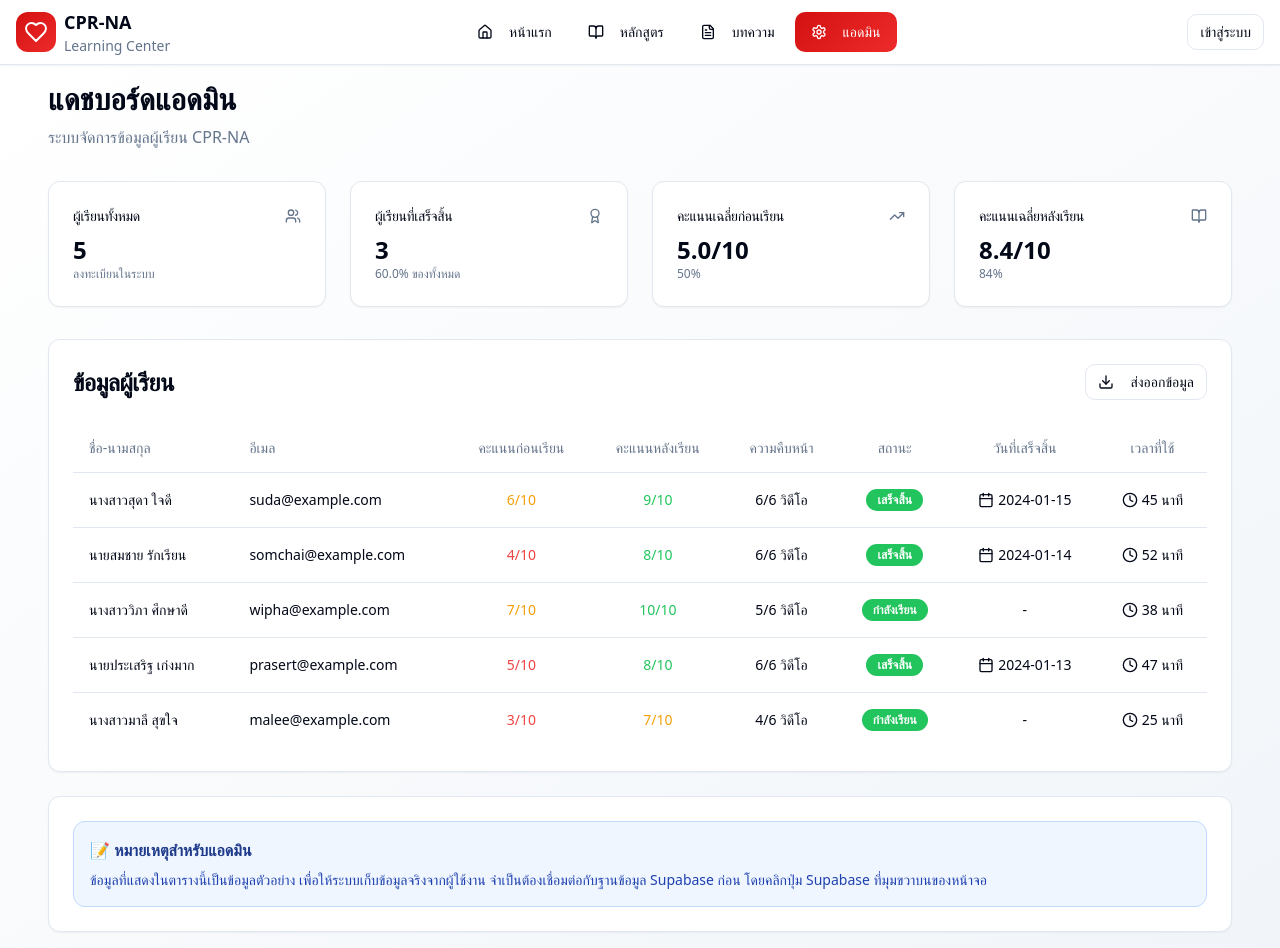
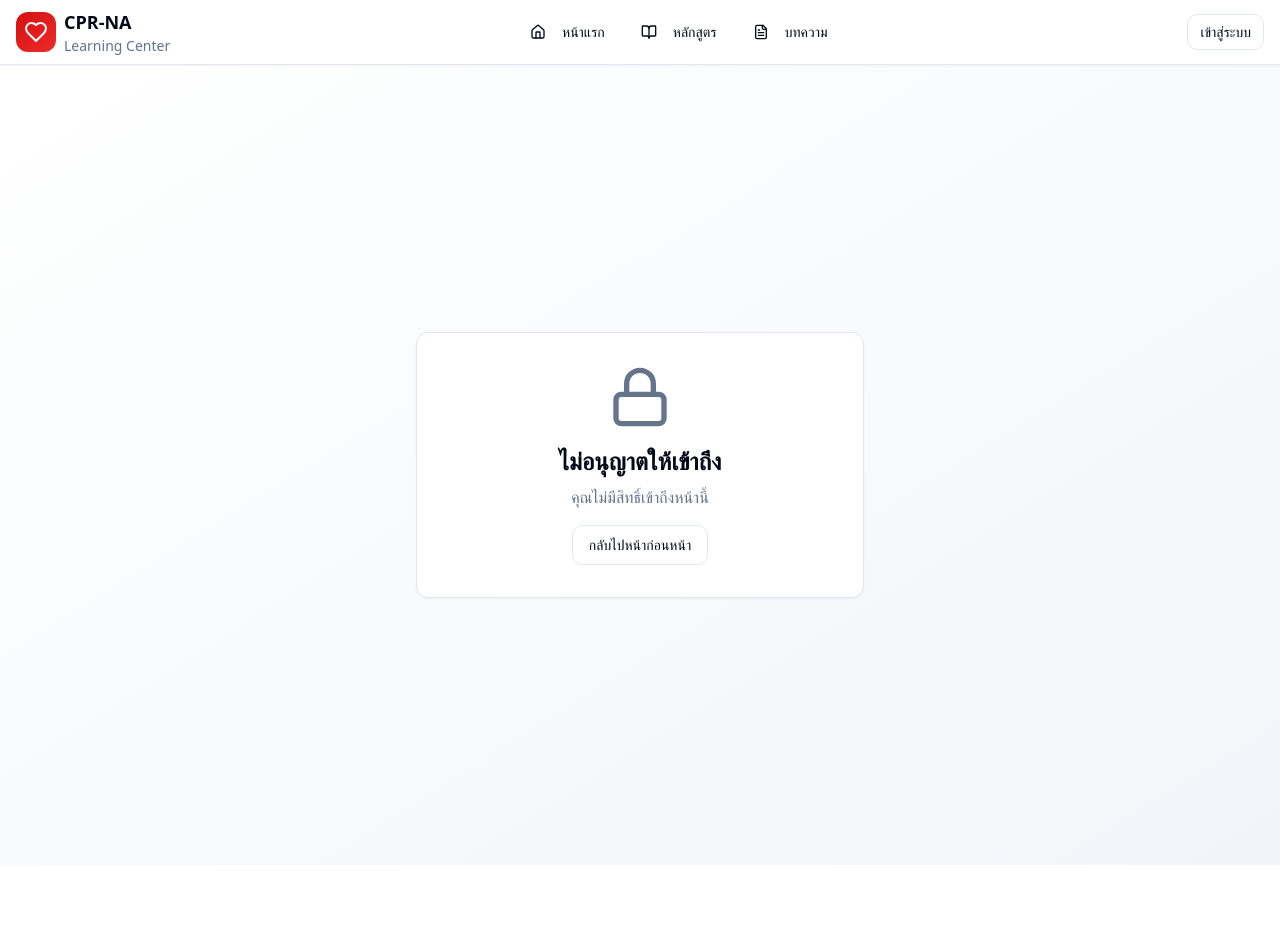
Before and after one commit to cprna/cpr-na-project-2025, a React (Vite) app: page /admin in a window 1280 px wide. After the commit the page ends 865 px from the top, so only its background shows below. Built offline with nearby package versions, Linux system fonts and the light colour scheme.

Commit message:
Remove admin access
Restrict admin page visibility to the user.

```diff
--- a/src/components/Navbar.tsx
+++ b/src/components/Navbar.tsx
@@ -15,7 +15,6 @@ const Navbar = () => {
     { href: "/", label: "หน้าแรก", icon: Home },
     { href: "/course", label: "หลักสูตร", icon: BookOpen },
     { href: "/articles", label: "บทความ", icon: FileText },
-    { href: "/admin", label: "แอดมิน", icon: Settings },
   ];
 
   return (
--- a/src/pages/Admin.tsx
+++ b/src/pages/Admin.tsx
@@ -1,4 +1,4 @@
-import { useState } from "react";
+import { useState, useEffect } from "react";
 import { Card, CardContent, CardHeader, CardTitle } from "@/components/ui/card";
 import { Button } from "@/components/ui/button";
 import {
@@ -17,11 +17,40 @@ import {
   Award,
   Download,
   Calendar,
-  Clock
+  Clock,
+  Lock
 } from "lucide-react";
 import Navbar from "@/components/Navbar";
+import { useSimpleAuth } from "@/hooks/useSimpleAuth";
 
 const Admin = () => {
+  const { user, isAuthenticated } = useSimpleAuth();
+
+  // ตรวจสอบสิทธิ์ admin - เฉพาะคุณเท่านั้นที่เข้าได้
+  const isAdmin = isAuthenticated && user?.full_name === "ผู้ดูแลระบบ"; // เปลี่ยนชื่อตามที่คุณต้องการ
+
+  // หากไม่ใช่ admin ให้แสดงหน้าไม่อนุญาต
+  if (!isAdmin) {
+    return (
+      <>
+        <Navbar />
+        <div className="min-h-screen bg-gradient-to-br from-background to-muted flex items-center justify-center p-4">
+          <Card className="w-full max-w-md">
+            <CardContent className="p-8 text-center">
+              <Lock className="w-16 h-16 mx-auto mb-4 text-muted-foreground" />
+              <h2 className="text-2xl font-bold mb-2">ไม่อนุญาตให้เข้าถึง</h2>
+              <p className="text-muted-foreground mb-4">
+                คุณไม่มีสิทธิ์เข้าถึงหน้านี้
+              </p>
+              <Button onClick={() => window.history.back()} variant="outline">
+                กลับไปหน้าก่อนหน้า
+              </Button>
+            </CardContent>
+          </Card>
+        </div>
+      </>
+    );
+  }
   // Sample data - in real app this would come from database
   const [userData] = useState([
     {
```
